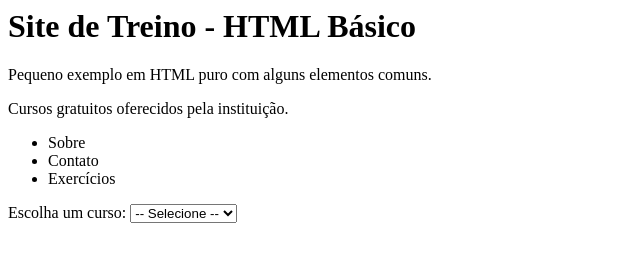
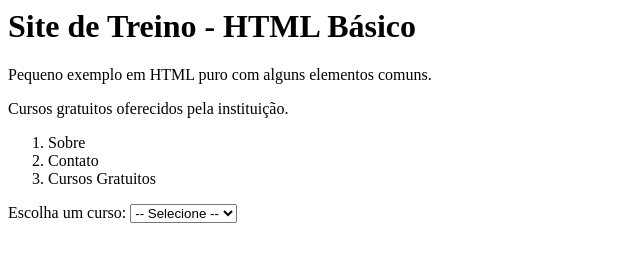
Before and after one commit to fabipaixao/SITE_TREINO_FRONT, a plain HTML site: page index.html in a window 1280 px wide. Shown: the full height of the page, 0-640 px from the left. Drawn offline with Linux system fonts and the light colour scheme.

Commit message:
Update index.html

```diff
--- a/index.html
+++ b/index.html
@@ -3,11 +3,11 @@
 <p>Cursos gratuitos oferecidos pela instituição.</p>
 
 <nav>
-   <ul>
+   <ol>
       <li>Sobre</li>
       <li>Contato</li>
-      <li>Exercícios</li>
-   </ul>
+      <li>Cursos Gratuitos</li>
+   </ol>
 </nav>
 
 <label>Escolha um curso:</label>
```
